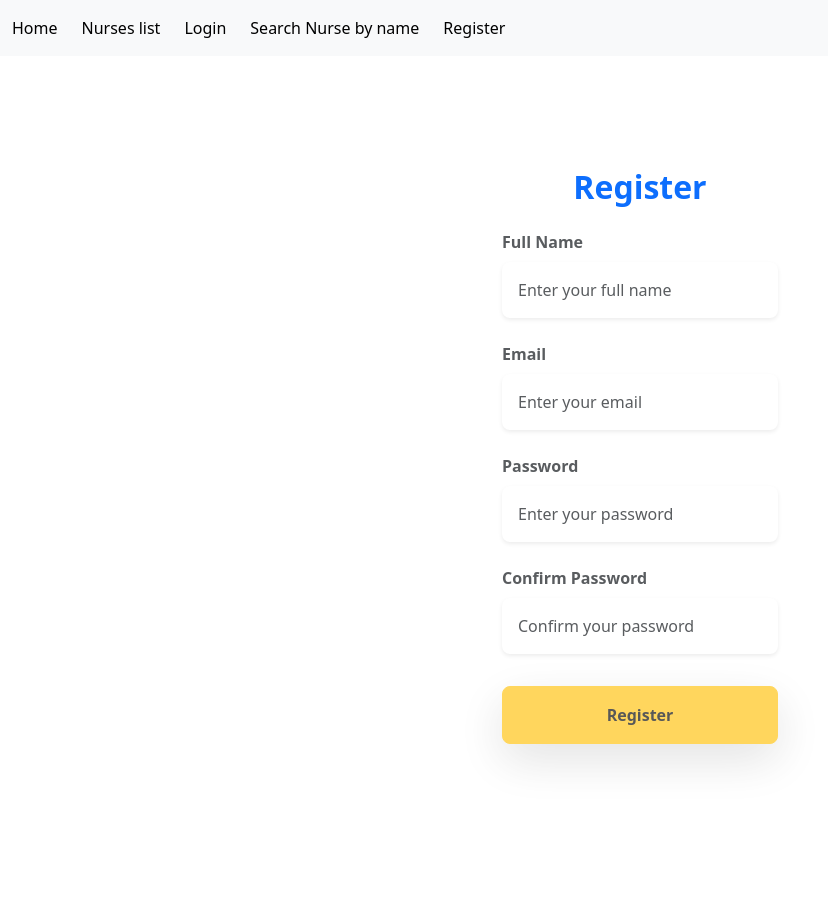
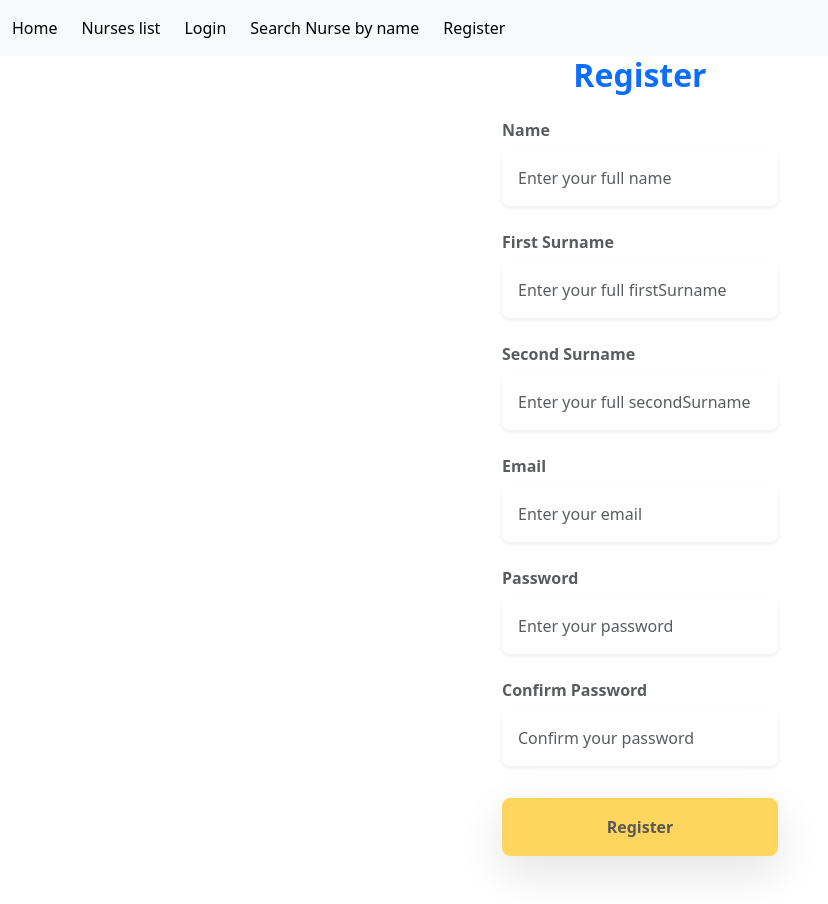
Before and after one commit to santiestebanellc/pr06_daw_front_end, an Angular app in the folder NurseProject_Frontend/: page /nurses-register in a window 1280 px wide. Shown: the whole page, without its empty margins (0-828 px from the left). Before the commit the page ends 856 px from the top, so only its background shows below. Built offline with nearby package versions, Linux system fonts and the light colour scheme.

Commit message:
login y register

```diff
--- a/NurseProject_Frontend/src/app/register/register.component.html
+++ b/NurseProject_Frontend/src/app/register/register.component.html
@@ -6,7 +6,7 @@
     <form (ngSubmit)="onSubmit()">
       <!-- Campo de Nombre -->
       <div class="form-group mb-4">
-          <label for="name" class="form-label fw-bold text-muted">Full Name</label>
+        <label for="name" class="form-label fw-bold text-muted">Name</label>
         <input
           type="text"
           id="name"
@@ -14,6 +14,32 @@
           [(ngModel)]="name"
           class="form-control shadow-sm border-0 rounded-3 p-3"
           placeholder="Enter your full name"
+          required
+        />
+      </div>
+
+      <div class="form-group mb-4">
+        <label for="firstSurname" class="form-label fw-bold text-muted">First Surname</label>
+        <input
+          type="text"
+          id="firstSurname"
+          name="firstSurname"
+          [(ngModel)]="firstSurname"
+          class="form-control shadow-sm border-0 rounded-3 p-3"
+          placeholder="Enter your full firstSurname"
+          required
+        />
+      </div>
+
+      <div class="form-group mb-4">
+        <label for="secondSurname" class="form-label fw-bold text-muted">Second Surname</label>
+        <input
+          type="text"
+          id="secondSurname"
+          name="secondSurname"
+          [(ngModel)]="secondSurname"
+          class="form-control shadow-sm border-0 rounded-3 p-3"
+          placeholder="Enter your full secondSurname"
           required
         />
       </div>
--- a/NurseProject_Frontend/src/app/register/register.component.ts
+++ b/NurseProject_Frontend/src/app/register/register.component.ts
@@ -1,27 +1,37 @@
 import { Component } from '@angular/core';
 import { CommonModule } from '@angular/common';
 import { FormsModule } from '@angular/forms';
+import { NURSE_USERS } from '../local-data/nurse-users';
+import { NursesService } from '../services/nurses.service';
 
 @Component({
   selector: 'app-register',
-  standalone: true,
   imports: [CommonModule, FormsModule],
   templateUrl: './register.component.html',
   styleUrls: ['./register.component.css']
 })
 export class RegisterComponent {
   name: string = '';
+  firstSurname: string = '';
+  secondSurname: string = '';
   email: string = '';
   password: string = '';
   confirmPassword: string = '';
   errorMessage: string = '';
   successMessage: string = '';
 
+  constructor(private nursesService: NursesService) {}
+
   onSubmit(): void {
-    if (this.password !== this.confirmPassword) {
-      this.errorMessage = 'Passwords do not match.';
-      return;
-    }
-    this.successMessage = 'Registration successful!';
+    const nurseData = {
+      id: NURSE_USERS.length++,
+      name: this.name,
+      first_surname: this.firstSurname,
+      second_surname: this.secondSurname,
+      email: this.email,
+      password: this.password,
+      profile_pic: "https://avatar.iran.liara.run/public"
+    };
+    this.nursesService.registerNurse(nurseData);
   }
 }
--- a/NurseProject_Frontend/src/app/search-nurses-by-name/search-nurses-by-name.component.ts
+++ b/NurseProject_Frontend/src/app/search-nurses-by-name/search-nurses-by-name.component.ts
@@ -1,6 +1,7 @@
 import { Component, OnInit } from '@angular/core';
 import { CommonModule } from '@angular/common';
 import { NursesService } from '../services/nurses.service';
+import { NURSE_USERS } from '../local-data/nurse-users';
 
 @Component({
   selector: 'app-search-nurses-by-name',
--- a/NurseProject_Frontend/src/app/services/nurses.service.ts
+++ b/NurseProject_Frontend/src/app/services/nurses.service.ts
@@ -7,68 +7,73 @@ import { Nurse } from '../model/Nurse';
 })
 export class NursesService {
   constructor() {}
+  getNursesByParameter(parameter = '', input = '') {
 
-  nurse_users = NURSE_USERS;
+    let nurse_users = NURSE_USERS;
 
-
-  getNursesByParameter(parameter = '', input = '') {
     switch (parameter) {
       case 'id':
         if (input !== null) {
-          this.nurse_users = NURSE_USERS.filter((nurse) => nurse.id === +input);
+          nurse_users = NURSE_USERS.filter((nurse) => nurse.id === +input);
         } else {
-          return this.nurse_users;
+          return nurse_users;
         }
         break;
       case 'name':
         if (input.trim() !== '') {
-          this.nurse_users = NURSE_USERS.filter((nurse) =>
+          nurse_users = NURSE_USERS.filter((nurse) =>
             nurse.name.toLowerCase().includes(input.toLowerCase())
           );
         } else {
-          return this.nurse_users;
+          return nurse_users;
         }
         break;
       case 'first_surname':
         if (input.trim() !== '') {
-          this.nurse_users = NURSE_USERS.filter((nurse) =>
+          nurse_users = NURSE_USERS.filter((nurse) =>
             nurse.first_surname.toLowerCase().includes(input.toLowerCase())
           );
         } else {
-          return this.nurse_users;
+          return nurse_users;
         }
         break;
       case 'second_surname':
         if (input.trim() !== '') {
-          this.nurse_users = NURSE_USERS.filter((nurse) =>
+          nurse_users = NURSE_USERS.filter((nurse) =>
             nurse.second_surname.toLowerCase().includes(input.toLowerCase())
           );
         } else {
-          return this.nurse_users;
+          return nurse_users;
         }
         break;
       case 'email':
         if (input.trim() !== '') {
-          this.nurse_users = NURSE_USERS.filter((nurse) =>
+          nurse_users = NURSE_USERS.filter((nurse) =>
             nurse.email.toLowerCase().includes(input.toLowerCase())
           );
         } else {
-          return this.nurse_users;
+          return nurse_users;
         }
         break;
     }
-    return this.nurse_users;
+    return nurse_users;
   }
 
   getNurses() {
-    return this.nurse_users;
+    return NURSE_USERS;
   }
 
  validateLogin(email: string, password: string): boolean {
-    const nurse = this.nurse_users.find(
+    const nurse = NURSE_USERS.find(
       (n) => n.email === email && n.password === password
     );
     return !!nurse;
   }
 
+  registerNurse(nurseData: any){
+    NURSE_USERS.push(nurseData);
+    console.log(NURSE_USERS);
+
+  }
+
 }
```
Lines whose indentation alone changed are shown as unchanged.
